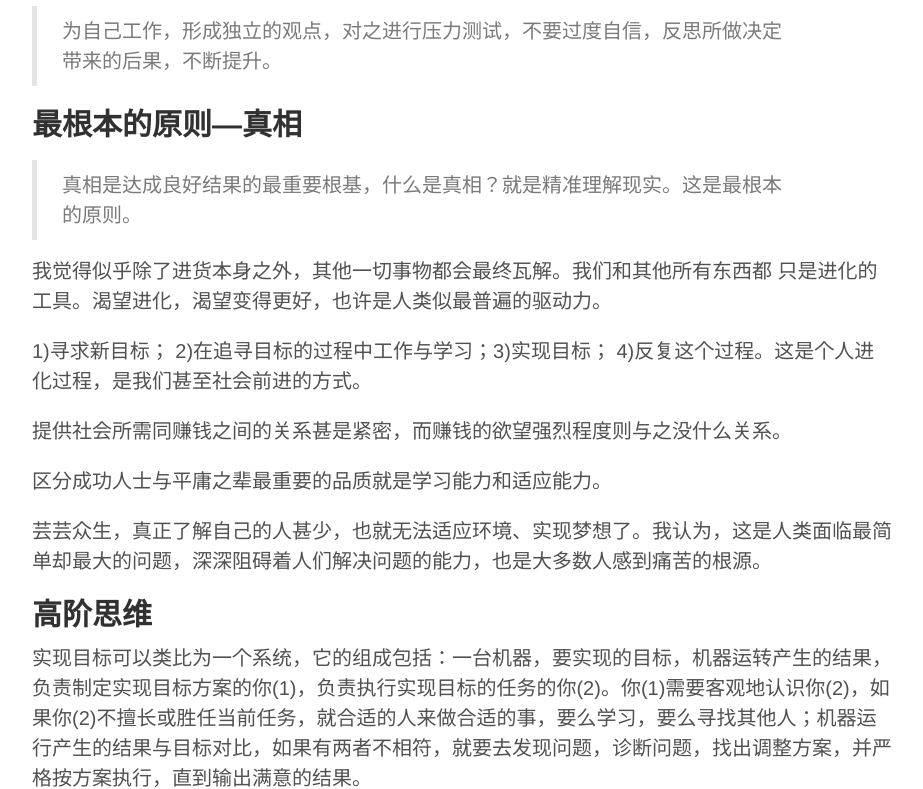
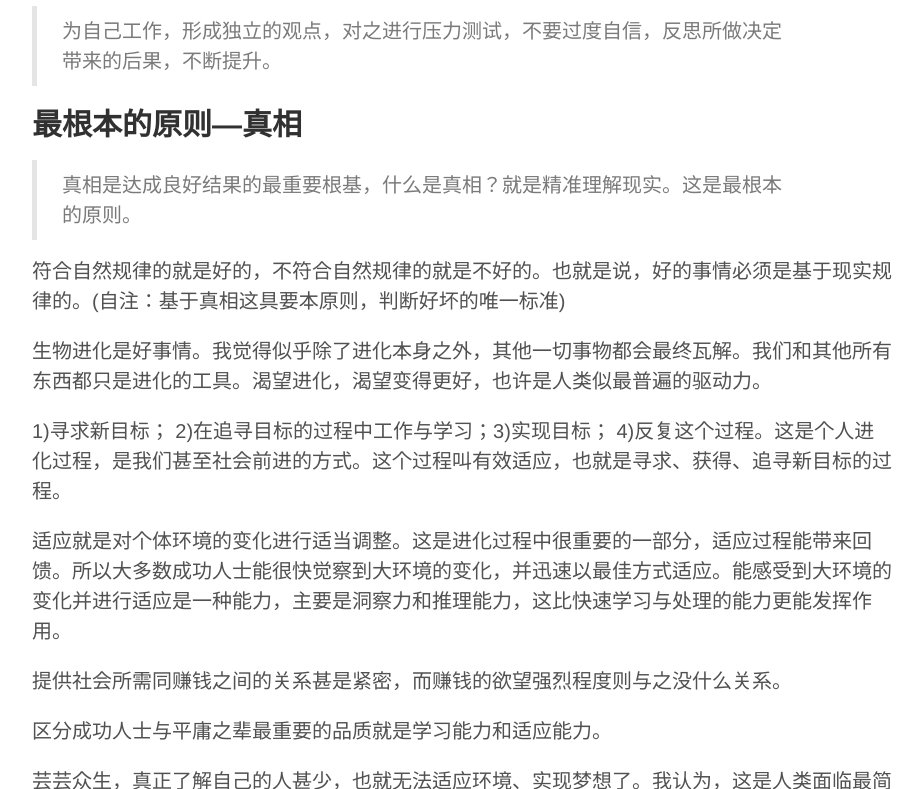
Before and after one commit to bupt075225/bupt075225.github.io, a Jekyll site: the page built from _posts/2016-05-28-《原则》精华版.md, in a window 1280 px wide and 900 px high, scrolled down 958 px, cut to the strip 0-789 px from the top of the window. Shown: the whole strip, without its empty margins (178-1101 px from the left). Built offline with Jekyll 4.4.1, drawn with Linux system fonts in a browser that asks for light colours; our own code applies the rules of GitHub Pages for plain Markdown files; a script that is not in the unit is left out.

Commit message:
update article

```diff
--- a/_posts/2016-05-28-《原则》精华版.md
+++ b/_posts/2016-05-28-《原则》精华版.md
@@ -18,9 +18,13 @@
 
 >真相是达成良好结果的最重要根基，什么是真相？就是精准理解现实。这是最根本的原则。
 
-我觉得似乎除了进货本身之外，其他一切事物都会最终瓦解。我们和其他所有东西都 只是进化的工具。渴望进化，渴望变得更好，也许是人类似最普遍的驱动力。
+符合自然规律的就是好的，不符合自然规律的就是不好的。也就是说，好的事情必须是基于现实规律的。(自注：基于真相这具要本原则，判断好坏的唯一标准)
 
-1)寻求新目标； 2)在追寻目标的过程中工作与学习；3)实现目标； 4)反复这个过程。这是个人进化过程，是我们甚至社会前进的方式。
+生物进化是好事情。我觉得似乎除了进化本身之外，其他一切事物都会最终瓦解。我们和其他所有东西都只是进化的工具。渴望进化，渴望变得更好，也许是人类似最普遍的驱动力。
+
+1)寻求新目标； 2)在追寻目标的过程中工作与学习；3)实现目标； 4)反复这个过程。这是个人进化过程，是我们甚至社会前进的方式。这个过程叫有效适应，也就是寻求、获得、追寻新目标的过程。
+
+适应就是对个体环境的变化进行适当调整。这是进化过程中很重要的一部分，适应过程能带来回馈。所以大多数成功人士能很快觉察到大环境的变化，并迅速以最佳方式适应。能感受到大环境的变化并进行适应是一种能力，主要是洞察力和推理能力，这比快速学习与处理的能力更能发挥作用。
 
 提供社会所需同赚钱之间的关系甚是紧密，而赚钱的欲望强烈程度则与之没什么关系。
 
```
